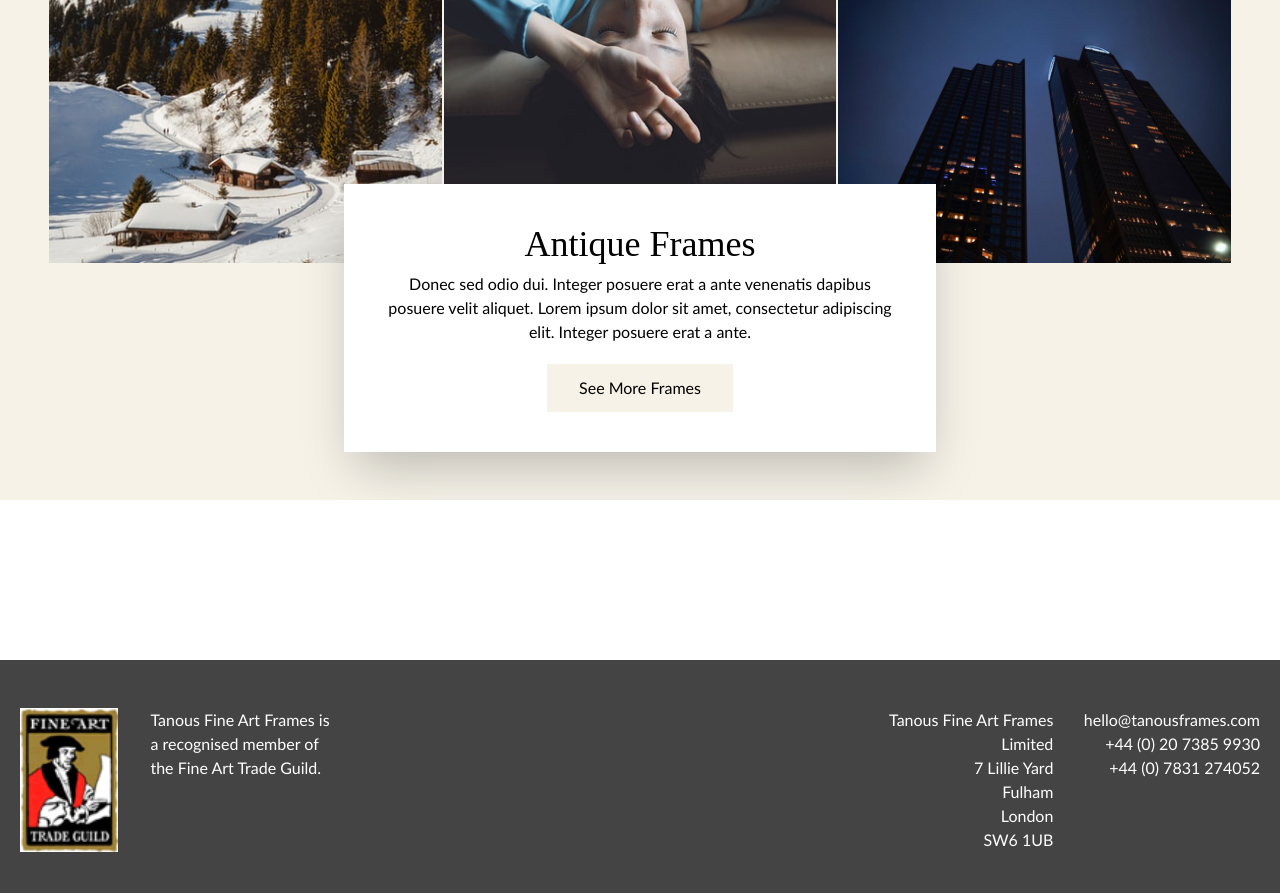
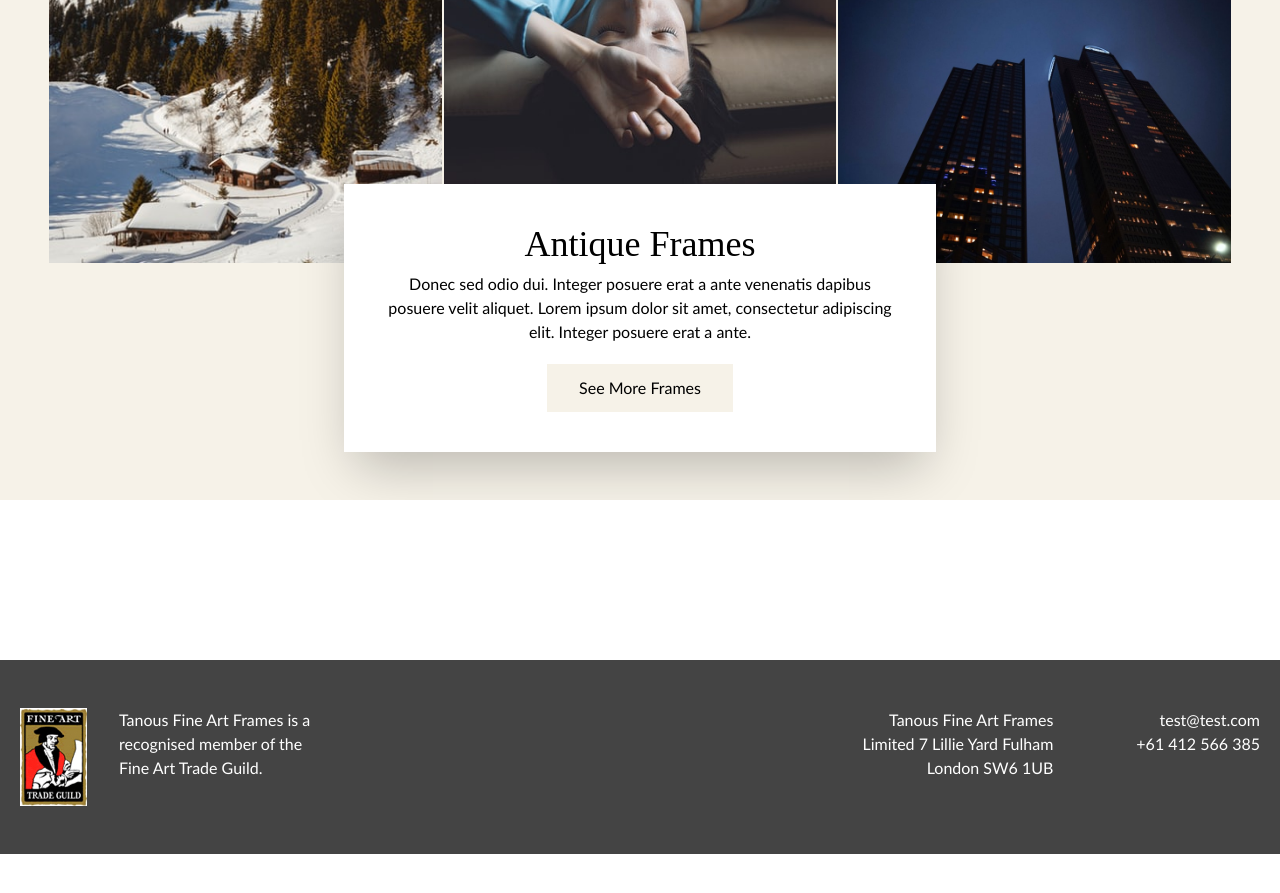
Before and after one commit to patwadden/tanousframes, a Jekyll site: the page built from index.html, in a window 1280 px wide and 900 px high, scrolled down 2446 px. Shown: the top 893 px of the window. Built offline with Jekyll 4.4.1, drawn with Linux system fonts in a browser that asks for light colours; after the commit the page ends 3300 px from its top, so only the background shows below that.

Commit message:
Contact information

```diff
--- /dev/null
+++ b/_data/contact.yml
@@ -0,0 +1,8 @@
+email: test@test.com
+phone: +61 412 566 385
+address_text: >-
+  Tanous Fine Art Frames Limited
+  7 Lillie Yard
+  Fulham
+  London
+  SW6 1UB
--- a/_includes/footer.html
+++ b/_includes/footer.html
@@ -6,18 +6,10 @@
 				Tanous Fine Art Frames is a recognised member of the Fine Art Trade Guild.
 			</p>
 		</div>
-		<div class="ml-auto w-1/6 overflow-hidden font-sans text-white font-light text-right">
-			Tanous Fine Art Frames Limited<br />
-			7 Lillie Yard<br />
-			Fulham<br />
-			London<br />
-			SW6 1UB
-		</div>
+		<div class="ml-auto w-1/6 overflow-hidden font-sans text-white font-light text-right">{{ site.data.contact.address_text }}</div>
 		<div class="w-1/6 overflow-hidden font-sans text-white font-light text-right">
-			<a href="mailto:hello@tanousframes.com" class="hover:underline">hello@tanousframes.com</a
-			><br />
-			+44 (0) 20 7385 9930<br />
-			+44 (0) 7831 274052
+			<a href="mailto:{{ site.data.contact.email }}" class="hover:underline">{{ site.data.contact.email }}</a><br />
+			{{ site.data.contact.phone }}
 		</div>
 	</div>
 </footer>
```
Also changed, not shown: contact.html (+4 -10 lines).
